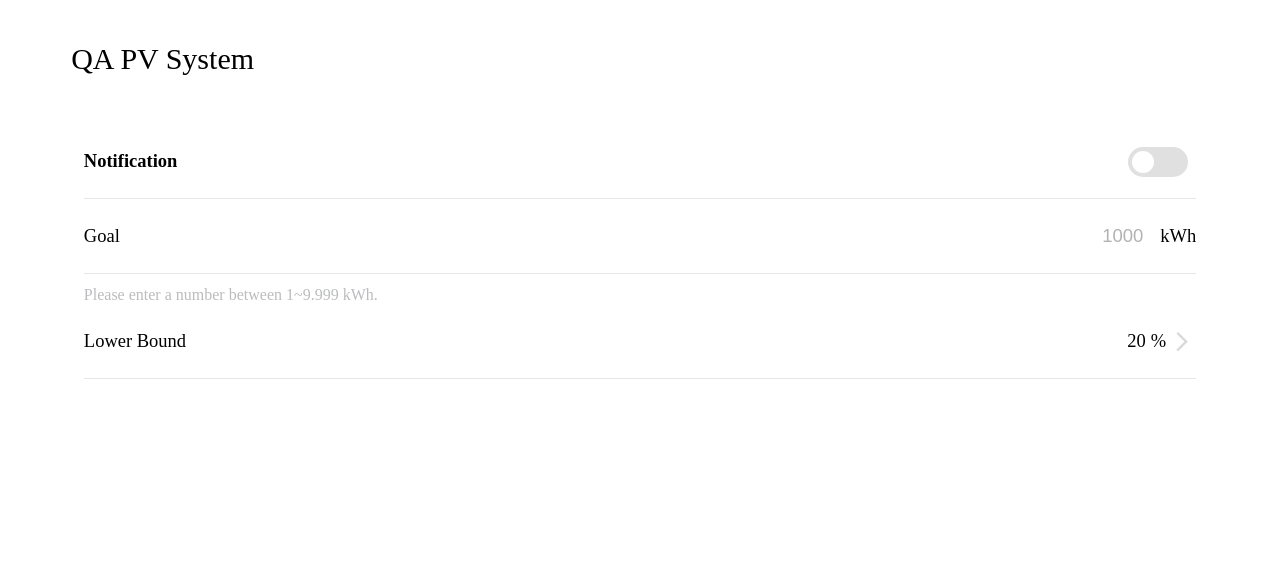
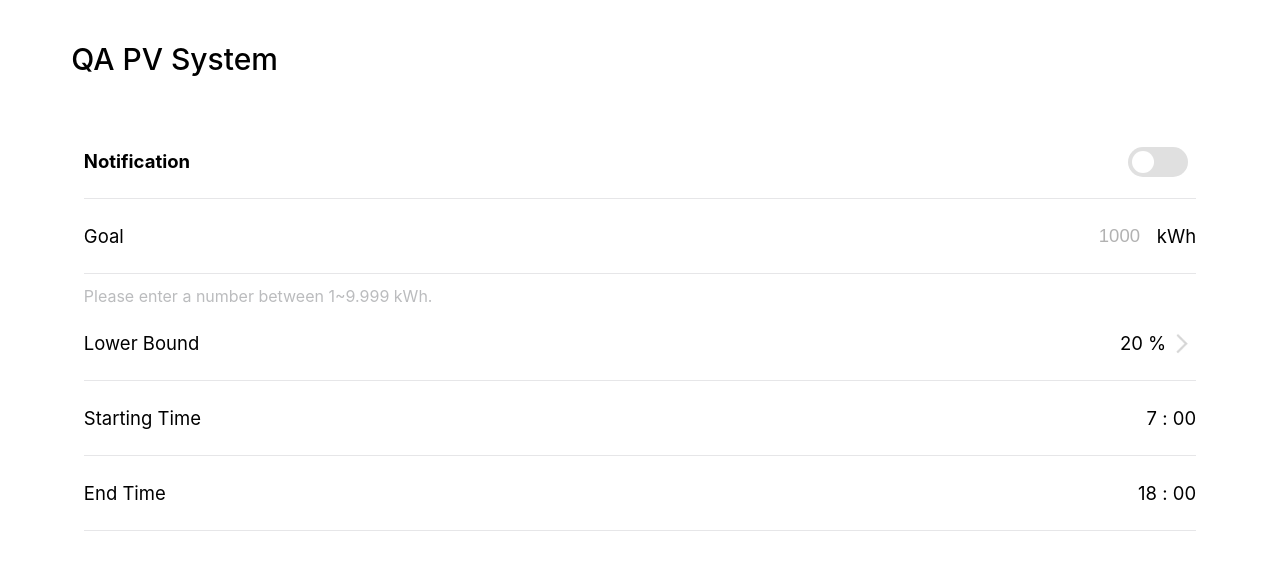
Before and after one commit to panda109/tsfm, a Flask app: a page that uses app/templates/setting.html in a window 1280 px wide. Shown: the part 49-619 px from the top of the page. Run offline with Flask 2, Linux system fonts and the light colour scheme; some libraries are stand-ins or nearby versions; some web fonts are replaced.

Commit message:
updated w/ new UX features

```diff
--- a/app/templates/setting.html
+++ b/app/templates/setting.html
@@ -31,15 +31,45 @@
 			<div class='hint'> Please enter a number between 1~9.999 kWh.</div>
 			<div class='option' id='bound'>
 				<span>Lower Bound</span>
-				<div><span class='pnum'>20</span><span class='unit'>%</span><img src="{{ url_for('static', filename='img/chevron-right.png') }}"></div>
+				<div><span class='bound'>20</span><span class='unit'>%</span><img src="{{ url_for('static', filename='img/chevron-right.png') }}"></div>
+			</div>
+			<div class='option' id='start'>
+				<span>Starting Time</span>
+				<div><span class='start'>7</span>&nbsp;: 00</div>
+			</div>
+			<div class='option' id='end'>
+				<span>End Time</span>
+				<div><span class='end'>18</span>&nbsp;: 00</div>
 			</div>
 		</div>
 	</div>
-	<div class='pop-up'>
+	<div class='pop-up bound' >
 		<div class='pop-up-bg'>
-			<button>Done</button>
+			<button id='bound'>Done</button>
 			<div class='picker'>
-				<ul class='picker-list'></ul>
+				<ul class='picker-list' id='bound'></ul>
+				<div class='picker-blur-top'></div>
+				<div class='picker-focus'></div>
+				<div class='picker-blur-bottom'></div>
+			</div>
+		</div>
+	</div>
+	<div class='pop-up start'>
+		<div class='pop-up-bg'>
+			<button id='start'>Done</button>
+			<div class='picker'>
+				<ul class='picker-list' id='start'></ul>
+				<div class='picker-blur-top'></div>
+				<div class='picker-focus'></div>
+				<div class='picker-blur-bottom'></div>
+			</div>
+		</div>
+	</div>
+	<div class='pop-up end'>
+		<div class='pop-up-bg'>
+			<button id='end'>Done</button>
+			<div class='picker'>
+				<ul class='picker-list' id='end'></ul>
 				<div class='picker-blur-top'></div>
 				<div class='picker-focus'></div>
 				<div class='picker-blur-bottom'></div>
--- a/static/css/setting.css
+++ b/static/css/setting.css
@@ -5,6 +5,7 @@ body{
 	flex-direction: column;
 	justify-content: center;
 	align-items: center;
+	font-family: -apple-system,BlinkMacSystemFont,'Segoe UI',Roboto,Oxygen,Ubuntu,'Fira Sans','Droid Sans','Helvetica Neue',sans-serif;
 }
 
 a, button{
--- a/static/js/setting.js
+++ b/static/js/setting.js
@@ -7,19 +7,27 @@ document.addEventListener('DOMContentLoaded', function() {
 
 //After everything(including css, img...) is fully loaded
 window.addEventListener('load', function () {
-	lower_bound_clicked();
+	option_clicked();
 	detect_num();
 });
 
-function　lower_bound_clicked(){
+function　option_clicked(){
 	//when lower bound option is clicked, toggle option picker
-	$('#bound').click(function(){
-		gsap.to(".pop-up", {
+	$('div#bound, div#start, div#end').click(function(){
+		current = this.id;
+		gsap.to('div.'+current, {
 	        duration: 0.3,
 	        y: -window.innerHeight
 	    }).play();
 		//make sure displayed number & picker position are on the same spot
-		setTimeout(function(){$(".picker-list").animate({scrollTop: (parseInt($('.pnum').text(),10)-1)*60}, 0)}, 300);
+		if(current=='bound'){
+			setTimeout(function(){$('ul#bound').animate({scrollTop: (parseInt($('span.bound').text(),10)-1)*60}, 0)}, 200);
+		}else if(current=='start'){
+			setTimeout(function(){$('ul#start').animate({scrollTop: (parseInt($('span.start').text(),10)-7)*60}, 0)}, 200);
+		}else if(current=='end'){
+			setTimeout(function(){$('ul#end').animate({scrollTop: (parseInt($('span.end').text(),10)-12)*60}, 0)}, 200);
+		}
+
 	});
 	//when user click outside of option picker, untoggle the option picker
 	$('.pop-up').click(function(event){
@@ -47,15 +55,29 @@ function verify_value(){
 //generate % picker list
 function list_generator(){
 	for (i = 1; i < 100; i++) {
-		$('.picker-list').append('<div class="list">'+i+'%</div>');
+		$('ul#bound').append('<div class="list">'+i+'%</div>');
+	}
+	for (j = 7; j < 19; j++) {
+		if(j<12){
+			$('ul#start').append('<div class="list">'+j+' : 00</div>');
+		}else{
+			$('ul#end').append('<div class="list">'+j+' : 00</div>');
+		}
 	}
 }
 
 //executed when 'done' button is clicked
 function detect_num(){
-	$('.pop-up button').click(function(){
+	$('button#bound').click(function(){
 		//set displayed value to user's preference
-		$('.pnum').text(Math.round($('.picker-list').scrollTop()/60)+1);
+		$('span.bound').text(Math.round($('ul#bound').scrollTop()/60)+1);
 	});
-
+	$('button#start').click(function(){
+		//set displayed value to user's preference
+		$('span.start').text(Math.round($('ul#start').scrollTop()/60)+7);
+	});
+	$('button#end').click(function(){
+		//set displayed value to user's preference
+		$('span.end').text(Math.round($('ul#end').scrollTop()/60)+12);
+	});
 }
```
